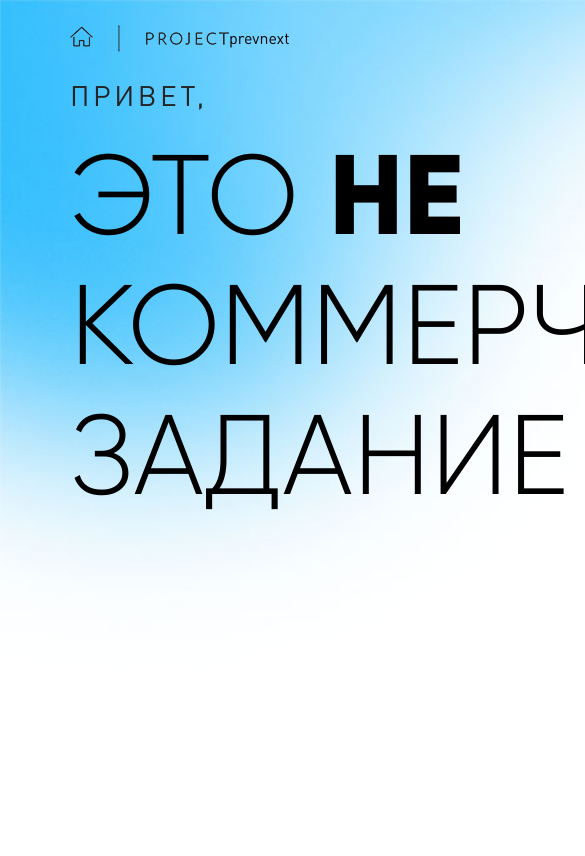
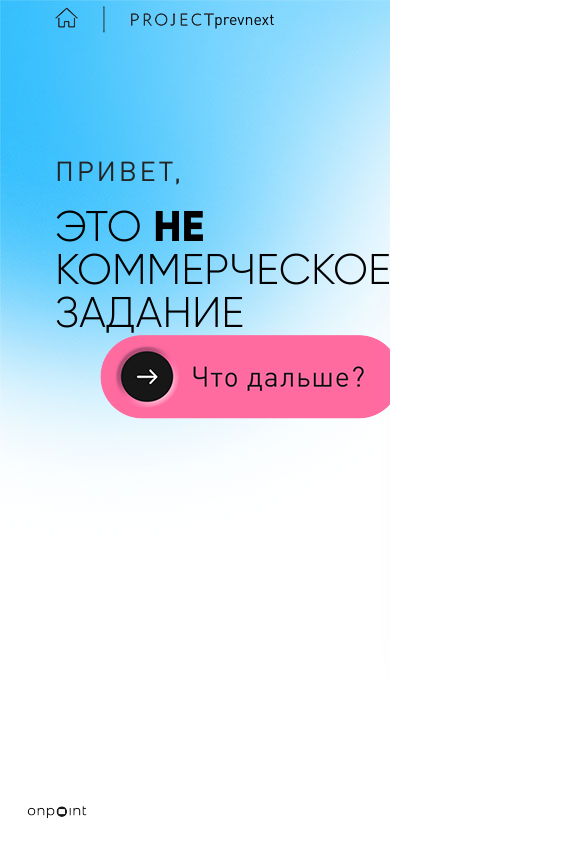
Before and after one commit to skunk3r/onpoint, a React app: page / in a window 390 px wide. Shown: the top 856 px of the page, 585 px wide, since content can reach past the window. Built offline with nearby package versions, Linux system fonts and the light colour scheme.

Commit message:
feat: Добавить touch свайп и добавить адаптивности

```diff
--- a/public/index.html
+++ b/public/index.html
@@ -2,7 +2,7 @@
 <html lang="en">
 <head>
 	<meta charset="UTF-8">
-	<meta name="viewport" content="width=device-width, initial-scale=1.0">
+	<meta name="viewport" content="width=device-width, initial-scale=1">
 	<title>onpoint</title>
 	<link rel="icon" href="favicon.ico" type="image/x-icon">
 </head>
--- a/src/App.js
+++ b/src/App.js
@@ -4,6 +4,7 @@ import Header from './components/Header.js'
 import Info from './components/Info.js'
 import BottlePage from './components/BottlePage.js'
 import Modal from './components/Modal.js'
+import Footer from './components/Footer.js'
 
 export default function App() {
 
@@ -15,7 +16,7 @@ export default function App() {
 	}
 
 	let margin = 0;
-	let width = 1600;
+	let width = 100;
 	let pages = 3;
 	let backgroundPos = 0;
 	let backgroundXMax = 3209;
@@ -38,22 +39,53 @@ export default function App() {
 		}
 
 		document.body.style.backgroundPositionX = backgroundPos + 'px';
-		element.style.marginLeft = margin + 'px';
+		element.style.marginLeft = margin + '%';
 	}, [])
 
 	let eventStart;
 	let eventEnd
 
-	const onDown = useCallback((event) => {
+	const onTouchStart = useCallback((event) => {
+		eventStart = event.touches[0].clientX;
+	}, [])
+
+	const onTouchEnd = useCallback((event) => {
+		eventEnd = event.changedTouches[0].clientX;
+		if (eventEnd - eventStart > document.documentElement.clientWidth * 0.15) swipe(documentWrapper.current, 'right')
+			else if (eventStart - eventEnd > document.documentElement.clientWidth * 0.15) swipe(documentWrapper.current, 'left');
+	}, [])
+
+	useEffect(() => {
+		addListeners()
+	}, [])
+
+	const addListeners = useCallback(() => {
+		document.addEventListener('touchstart', onTouchStart);
+		document.addEventListener('touchend', onTouchEnd);
+	}, [])
+
+	const removeListeners = useCallback(() => {
+		document.removeEventListener('touchstart', onTouchStart);
+		document.removeEventListener('touchend', onTouchEnd);
+	}, [])
+
+	/*const onDown = useCallback((event) => {
 		event.preventDefault()
 
 		eventStart = event.clientX;
+		document.addEventListener('pointermove', onMove);
+	}, [])
+
+	const onMove = useCallback((event) => {
+		event.preventDefault();
 	}, [])
 
 	const onUp = useCallback((event) => {
 		eventEnd = event.clientX;
 		if (eventEnd - eventStart > document.documentElement.clientWidth * 0.15) swipe(documentWrapper.current, 'right')
 			else if (eventStart - eventEnd > document.documentElement.clientWidth * 0.15) swipe(documentWrapper.current, 'left');
+
+		document.removeEventListener('pointermove', onMove);
 	}, [])
 
 	useEffect(() => {
@@ -69,7 +101,7 @@ export default function App() {
 	const removeListeners = useCallback(() => {
 		document.removeEventListener('pointerdown', onDown);
 		document.removeEventListener('pointerup', onUp);
-	}, [])
+	}, [])*/
 
 	return (
 		<div id='wrapper'>
@@ -88,6 +120,9 @@ export default function App() {
 				<BottlePage onClick={toggleModal}/>
 
 			</div>
+
+			<Footer />
+
 		</div>
 	)
 }
--- /dev/null
+++ b/src/bottle-page.css
@@ -0,0 +1,183 @@
+#bottle-div {
+	background: url('../src/assets/img/bottle.png') no-repeat transparent;
+	background-size: cover;
+	z-index: 12;
+	min-width: 242px;
+	margin-top: 80px;
+	min-height: 688px;
+	height: auto;
+}
+
+.flex-box {
+	height: 100%;
+	margin-left: 60px;
+}
+
+.details-boxes {
+	margin-top: 10%;
+	margin-right: 10%;
+}
+
+.details-box {
+	padding: 50px 45px 45px;
+	background: #fff;
+	border-radius: 40px;
+	font-size: 1.45em;
+	box-shadow: 0 0 60px -5px #cbccde;
+}
+
+.details-box.first {
+	position: relative;
+	left: -50px;
+	min-width: 200px;
+	max-width: 425px;
+	width: 70%;
+}
+
+.details-box.second {
+	min-width: 150px;
+	margin-bottom: 10%;
+}
+
+#details-button {
+	min-width: 150px;
+	border: none;
+	background: transparent;
+	cursor: pointer;
+}
+
+#details-button > img {
+	width: 100%;
+}
+
+.icon {
+	position: absolute;
+	width: 72px;
+	height: 65px;
+	top: -36px;
+	z-index: 5;
+}
+
+.icon.second {
+	left: 50px;
+}
+
+#modal {
+	position: absolute;
+	width: 100%;
+	height: 100%;
+	margin-left: -55px;
+	background: rgba(91, 103, 120, 0.7);
+	z-index: 11;
+	animation: show 0.5s;
+}
+
+.brand {
+	font-family: 'Gilroy Regular';
+	font-size: 9.3vw;
+	position: relative;
+	letter-spacing: 9px;
+	left: -7px;
+	margin: 0;
+	line-height: 1;
+	margin-bottom: 27px;
+	color: #242424;
+}
+
+@keyframes show {
+	0% {
+		opacity: 0;
+	}
+
+	100% {
+		opacity: 1;
+	}
+}
+
+@keyframes show-list {
+	0% {
+		opacity: 0;
+	}
+
+	100% {
+		opacity: 1;
+	}
+}
+
+#modal-body {
+	display: flex;
+	background: rgba(255, 255, 255, 1);
+	border-radius: 40px;
+	height: auto;
+	min-width: 600px;
+	margin-top: 110px;
+	margin-left: 155px;
+	margin-right: 5%;
+	padding-top: 45px;
+	position: relative;
+}
+
+.animation-box > h2, .animation-box > .brand, #list-container {
+	opacity: 0;
+	animation: 0.3s 0.3s forwards show;
+}
+
+.animation-box {
+	margin-left: 202px;
+	margin-right: 50px;
+}
+
+.modal-header {
+	justify-content: space-between;
+}
+
+#list {
+	opacity: 0;
+	animation: 0.3s forwards show-list;
+}
+
+#modal-body ul li {
+	margin-bottom: 23px;
+	font-size: 1.6em;
+}
+
+#modal-body li p:not(.numbering) {
+	color: #2e2e2e
+}
+
+#pagination {
+	display: flex;
+	flex-flow: row;
+	align-items: center;
+	justify-content: space-between;
+	width: 90px;
+	margin: 50px 0 35px 0;
+}
+
+#pagination > button > img {
+	width: 9px;
+	height: 16px;
+}
+
+.numbering {
+	font-family: 'Gilroy ExtraBold';
+	color: #8cc9e8;
+	margin-bottom: 15px;
+}
+
+.prev-button {
+	margin-right: 7px;
+}
+
+.next-button {
+	margin-left: 7px;
+}
+
+.close-button {
+	position: absolute;
+	top: 40px;
+	right: 40px;
+	width: 36px;
+	height: 36px;
+	z-index: 9;
+}
--- /dev/null
+++ b/src/components/Footer.js
@@ -0,0 +1,12 @@
+import React from 'react'
+
+export default function Footer() {
+	return (
+		<footer>
+			<img
+				src="../../src/assets/img/footer.png"
+				alt="onpoint"
+				onClick={(e) => e.preventDefault()} />
+		</footer>
+	)
+}
--- a/src/components/Hello.js
+++ b/src/components/Hello.js
@@ -2,7 +2,7 @@ import React from 'react'
 
 export default function Hello({elem, swipe}) {
 	return (
-		<div className='content'>
+		<div className='content mg-top'>
 			<h2>Привет,</h2>
 			<h1 className='title'>
 				Это <strong>не</strong> <br />коммерческое <br />задание
--- a/src/components/Info.js
+++ b/src/components/Info.js
@@ -1,13 +1,53 @@
-import React, {useRef, useEffect, useCallback} from 'react'
+import React, {useRef, useEffect, useCallback, useState} from 'react'
 
 export default function Info() {
 
 	const refSlider = useRef(null);
 	const refThumb = useRef(null);
+	const refCutter = useRef(null);
 	const refInfo = useRef(null);
-	let shiftY, coef;
+	const coef = useRef(null);
+	const [resize, setResize] = useState(null);
 
-	const onPointerMove = useCallback((event) => {
+	let shiftY;
+
+	const onTouchMove = useCallback((event) => {
+		let botBorder = refSlider.current.offsetHeight - refThumb.current.offsetHeight + 1;
+		let newPosY = event.target === refSlider.current ?
+		event.touches[0].clientY - refSlider.current.getBoundingClientRect().top - refThumb.current.offsetHeight / 2 :
+		event.touches[0].clientY - shiftY - refSlider.current.getBoundingClientRect().top;
+
+		newPosY = newPosY < -1 ? -1 : newPosY;
+		newPosY = newPosY > botBorder ? botBorder : newPosY;
+		refThumb.current.style.top = newPosY + 'px';
+
+		refInfo.current.style.marginTop = - newPosY * coef.current + 'px';
+	}, [])
+
+	const sliderOnTouchStart = useCallback((event) => {
+		if (event.target != refSlider.current) return;
+
+		refInfo.current.style.transition = 'all, 0.3s';
+		refThumb.current.style.transition = 'top, 0.3s';
+		refThumb.current.addEventListener('transitionend', removeTransition);
+
+		onTouchMove(event);
+	}, [])
+
+	const thumbOnTouchStart = useCallback((event) => {
+		removeTransition();
+
+		shiftY = event.touches[0].clientY - refThumb.current.getBoundingClientRect().top;
+
+		document.addEventListener('touchmove', onTouchMove);
+
+		document.ontouchend = function() {
+			document.removeEventListener('touchmove', onTouchMove);
+			document.ontouchend = null;
+		}
+	}, [])
+
+	/*const onPointerMove = useCallback((event) => {
 		let botBorder = refSlider.current.offsetHeight - refThumb.current.offsetHeight + 1;
 		let newPosY = event.target === refSlider.current ?
 		event.clientY - refSlider.current.getBoundingClientRect().top - refThumb.current.offsetHeight / 2 :
@@ -17,7 +57,7 @@ export default function Info() {
 		newPosY = newPosY > botBorder ? botBorder : newPosY;
 		refThumb.current.style.top = newPosY + 'px';
 
-		refInfo.current.style.marginTop = - newPosY * coef + 'px';
+		refInfo.current.style.marginTop = - newPosY * coef.current + 'px';
 	}, [])
 
 	const sliderOnPointerDown = useCallback((event) => {
@@ -33,7 +73,6 @@ export default function Info() {
 
 	const thumbOnPointerDown = useCallback((event) => {
 		event.preventDefault();
-
 		removeTransition();
 
 		shiftY = event.clientY - refThumb.current.getBoundingClientRect().top;
@@ -41,52 +80,81 @@ export default function Info() {
 		document.addEventListener('pointermove', onPointerMove);
 
 		document.onpointerup = function() {
-	    	document.removeEventListener('pointermove', onPointerMove);
-	    	document.onpointerup = null;
- 		}
-	}, [])
+			document.removeEventListener('pointermove', onPointerMove);
+			document.onpointerup = null;
+		}
+	}, [])*/
 
 	function removeTransition() {
 		refThumb.current.style.transition = '';
 		refInfo.current.style.transition = '';
 	}
 
-	function calculateCoef() {
-		let textCutter = document.querySelector('#info-cutter');
+	useEffect(() => throttler(), []);
 
-		return ((info.scrollHeight - (textCutter.clientHeight - 30)) / (slider.offsetHeight - thumb.offsetHeight + 2));
-	}
+	const throttler = useCallback(() => {
 
-	useEffect(() => coef = calculateCoef(), []);
+		function calculateCoef() {
+			return (
+			(refInfo.current.scrollHeight - (refCutter.current.clientHeight - 30)) /
+			(refSlider.current.offsetHeight - refThumb.current.offsetHeight + 2)
+			)
+		}
+
+		coef.current = calculateCoef();
+
+		window.addEventListener("resize", resizeThrottler, false);
+
+		let resizeTimeout;
+
+		function resizeThrottler() {
+
+			if (!resizeTimeout ) {
+				resizeTimeout = setTimeout(function() {
+					resizeTimeout = null;
+					coef.current = calculateCoef();
+					onResize();
+				}, 66);
+			}
+		}
+
+	}, [])
+
+	const onResize = useCallback(() => {
+		let oldPosY = refThumb.current.getBoundingClientRect().top - refSlider.current.getBoundingClientRect().top;
+
+		refInfo.current.style.marginTop = - oldPosY * coef.current + 'px';
+	}, [])
 
 	return (
-		<div className='content'>
+		<div className='content mg-top'>
 			<h2>Текст сообщения</h2>
-			<div className='flex-row mg-top'>
-				<div id='slider' ref={refSlider} onPointerDown={sliderOnPointerDown}>
-					<div id='thumb' ref={refThumb} onPointerDown={thumbOnPointerDown}></div>
+			<div className='flex-row info-box'>
+				<div id='slider' ref={refSlider} /*onPointerDown={sliderOnPointerDown}*/ onTouchStart={sliderOnTouchStart}>
+					<div id='thumb' ref={refThumb} /*onPointerDown={thumbOnPointerDown}*/ onTouchStart={thumbOnTouchStart}></div>
 				</div>
 				<div id='info-container'>
-					<div id='info-cutter'>
-						<p id='info' ref={refInfo}><b>Сперматозоид</b> (от др.-греч. σπέρμα род. п. σπέρματος здесь «сперма»
+					<div id='info-cutter' ref={refCutter}>
+						<p id='info' ref={refInfo}>
+							<b>Сперматозоид</b> (от др.-греч. σπέρμα род. п. σπέρματος здесь «сперма»
 							+ ζωή «жизнь» + εδος «вид, облик», лат. spermatozoon, spermium) —
 							мужская половая клетка (гамета) размножающихся посредством
 							оогамии организмов.<br />
-							Сперматозоиды обычно обладают способностью к активному дви-
-							жению и служат для оплодотворения женской гаметы — яйцеклетки.
+							Сперматозоиды обычно обладают способностью к активному движению
+							и служат для оплодотворения женской гаметы — яйцеклетки.
 							Обычно они значительно меньше яйцеклеток, поскольку не содержат
-							столь значительного количества цитоплазмы и производятся орга-
-							низмом одновременно в значительном количестве.<br />
+							столь значительного количества цитоплазмы и производятся организмом
+							одновременно в значительном количестве.<br />
 							Типичное строение сперматозоида отражает форму общего предка
-							животных и грибов: одноклеточный ядерный организм, передвига-
-							ющийся за счёт жгутика в задней части, используя его подобно
-							хвосту. Обширная группа происходящих от него организмов вклю-
-							чает в себя животных, большинство грибов и некоторые группы
+							животных и грибов: одноклеточный ядерный организм, передвигающийся
+							за счёт жгутика в задней части, используя его подобно
+							хвосту. Обширная группа происходящих от него организмов включает
+							в себя животных, большинство грибов и некоторые группы
 							протистов и называется кланом заднежгутиковых. Большинство
 							других эукариот со жгутиками имеют их в передней части.<br />
-							В широком смысле слова по традиции сперматозоидами иногда на-
-							зывают мужские половые клетки также у растений, к ним применя-
-							ют также термины спермии или антерозоиды (их применяют также
+							В широком смысле слова по традиции сперматозоидами иногда называют
+							мужские половые клетки также у растений, к ним применяют
+							также термины спермии или антерозоиды (их применяют также
 							к традиционно сближавшимся с растениями грибам).<br />
 							<br />
 							<a href='https://ru.wikipedia.org/wiki/сперматозоид'>https://ru.wikipedia.org/wiki/сперматозоид</a>
--- a/src/index.js
+++ b/src/index.js
@@ -1,4 +1,5 @@
 import './styles.css';
+import './bottle-page.css'
 import React from 'react';
 import ReactDOM from 'react-dom';
 import App from './App.js'
--- a/src/styles.css
+++ b/src/styles.css
@@ -1,5 +1,6 @@
 @import '~normalize.css';
 @import 'assets/fonts/fonts.css';
+@import './bottle-page.css';
 
 * {
 	margin: 0;
@@ -10,11 +11,10 @@
 
 body {
 	font-family: 'DIN Pro', sans-serif;
-	height: 1000px;
 	background: url(assets/img/bg2.jpg) no-repeat;
-	background-size: cover;
-	transition: background .75s;
-	overflow: hidden;
+	transition: background .9s;
+	overflow-x: hidden;
+	height: auto;
 }
 
 h1, h2 {
@@ -22,10 +22,10 @@ h1, h2 {
 }
 
 h2 {
-	font-size: 28px;
+	font-size: 1.7em;
 	text-transform: uppercase;
 	margin-bottom: 20px;
-	letter-spacing: 3.5px;
+	letter-spacing: 0.1em;
 	color: #242424;
 }
 
@@ -47,6 +47,7 @@ button {
 	border: none;
 	outline: none;
 	background: transparent;
+	cursor: pointer;
 }
 
 img {
@@ -54,14 +55,14 @@ img {
 }
 
 #wrapper {
+	padding-left: 55px;
+	overflow: hidden;
 }
 
 #flex-wrapper {
 	display: inline-flex;
 	flex-flow: row;
-	height: 100%;
-	margin-top: 7.5%;
-	padding-top: 50px;
+	width: 300%;
 	transition: all .5s;
 }
 
@@ -69,14 +70,21 @@ header {
 	display: flex;
 	justify-content: space-between;
 	position: fixed;
-	width: 40%;
+	width: 20%;
 	height: 27px;
-	margin-top: 25px;
-	margin-left: 70px;
 	z-index: 10;
+	margin-top: 1.5%;
+}
+
+footer {
+	position: fixed;
+	left: 7%;
+	bottom: 3%;
+	z-index: 13;
 }
 
 header > img {
+	width: 159px;
 	height: 27px;
 }
 
@@ -85,22 +93,22 @@ area {
 }
 
 .content {
-	width: 1460px;
-	margin: 0 70px;
+	width: 100%;
+	height: auto;
 }
 
 .title {
 	font-family: 'Gilroy Light', sans-serif;
-	font-size: 113px;
+	font-size: 11vw;
+	line-height: 1;
 	text-transform: uppercase;
 	margin: 0;
+	word-break: break-all;
 }
 
 #whats-next-button {
-	border: none;
-	background: transparent;
-	cursor: pointer;
-	margin: 0 45px;
+	width: 301px;
+	margin-left: 45px;
 }
 
 .flex-row {
@@ -117,14 +125,25 @@ area {
 	position: relative;
 }
 
+.info-box {
+	margin-top: 50px;
+	margin-bottom: 3%;
+	height: 455px;
+}
+
 .mg-top {
-	margin-top: 60px;
+	margin-top: 155px;
 }
 
 #info-container {
+	display: flex;
+	flex-flow: column;
+	justify-content: center;
+	align-items: center;
 	position: relative;
-	width: 810px;
-	height: 465px;
+	width: 85%;
+	min-width: 400px;
+	max-width: 900px;
 	background-color: #fff;
 	border: 1px solid white;
 	border-radius: 40px;
@@ -132,14 +151,14 @@ area {
 }
 
 #info-cutter {
-	margin: 34px;
-	height: 400px;
+	height: 80%;
+    width: 90%;
 	overflow: hidden;
+	margin-top: 15px;
 }
 
 #info {
-	font-family: 'DIN Pro', sans-serif;
-	font-size: 23px;
+	font-size: 1.45em;
 	line-height: 1.35em;
 	margin-top: 1px;
     overflow: hidden;
@@ -152,19 +171,19 @@ area {
 #transparent-border {
 	position: absolute;
 	bottom: 0;
-	height: 60px;
+	height: 15%;
 	width: 100%;
-	background: linear-gradient(to bottom, rgba(255,255,255,0) 0%, rgba(255,255,255,0.8) 50%, rgba(255,255,255,1) 100%);
+	background: linear-gradient(to bottom, rgba(255,255,255,0) 0%, rgba(255,255,255,0.8) 30%, rgba(255,255,255,1) 100%);
 	border-bottom-right-radius: 40px;
 	border-bottom-left-radius: 40px;
 }
 
 #slider {
 	width: 5px;
-	height: 463px;
 	background-color: #000;
 	border-radius: 3px;
-	margin-right: 50px;
+	margin-right: 4%;
+	margin-left: 11px;
 }
 
 #thumb {
@@ -175,168 +194,3 @@ area {
 	height: 108px;
 	background: url(assets/img/thumb.png) no-repeat;
 }
-
-#bottle {
-	position: relative;
-	top: -88px;
-	margin-right: 75px;
-	z-index: 12;
-}
-
-.brand {
-	font-family: 'Gilroy Regular';
-	font-size: 7em;
-	position: relative;
-	letter-spacing: 9px;
-	left: -6px;
-	margin: 0;
-	line-height: 1;
-	margin-bottom: 27px;
-	color: #242424;
-}
-
-.details-boxes {
-	margin-top: 75px;
-}
-
-.details-box {
-	padding: 50px;
-	background: #fff;
-	border-radius: 40px;
-	font-size: 1.5em;
-	box-shadow: 0 0 60px -5px #cbccde;
-}
-
-.details-box.first {
-	position: relative;
-	left: -50px;
-	width: 340px;
-	margin-right: 40px;
-}
-
-.details-box.second {
-	width: 290px;
-}
-
-#details-button {
-	border: none;
-	background: transparent;
-	cursor: pointer;
-}
-
-#details-button > img {
-	width: 275px;
-}
-
-.icon {
-	position: absolute;
-	width: 72px;
-	height: 65px;
-	top: -36px;
-	z-index: 5;
-}
-
-.icon.second {
-	left: 50px;
-}
-
-#modal {
-	position: absolute;
-	width: 100%;
-	height: 100%;
-	background: rgba(91, 103, 120, 0.7);
-	z-index: 11;
-	animation: show 0.5s;
-}
-
-@keyframes show {
-	0% {
-		opacity: 0;
-	}
-
-	100% {
-		opacity: 1;
-	}
-}
-
-@keyframes show-list {
-	0% {
-		opacity: 0;
-	}
-
-	100% {
-		opacity: 1;
-	}
-}
-
-#modal-body {
-	display: flex;
-	background: rgba(255, 255, 255, 1);
-	border-radius: 40px;
-	height: 595px;
-	margin-top: 7.5%;
-	margin-left: 200px;
-	margin-right: 60px;
-	padding-top: 50px;
-	padding-left: 187px;
-	position: relative;
-}
-
-.animation-box {
-	opacity: 0;
-	animation: 0.3s 0.3s forwards show;
-}
-
-.modal-header {
-	justify-content: space-between;
-}
-
-#list {
-	opacity: 0;
-	animation: 0.3s forwards show;
-}
-
-#modal-body ul li {
-	margin-bottom: 25px;
-	font-size: 1.5em;
-}
-
-#modal-body li p:not(.numbering) {
-	color: #2e2e2e
-}
-
-#pagination {
-	display: flex;
-	flex-flow: row;
-	align-items: center;
-	justify-content: space-between;
-	width: 90px;
-	margin-top: 50px;
-}
-
-#pagination > button > img {
-	width: 9px;
-	height: 16px;
-}
-
-.numbering {
-	font-family: 'Gilroy ExtraBold';
-	color: #8cc9e8;
-	margin-bottom: 15px;
-}
-
-.prev-button {
-	margin-right: 7px;
-}
-
-.next-button {
-	margin-left: 7px;
-}
-
-.close-button {
-	position: absolute;
-	top: 40px;
-	right: 40px;
-	width: 36px;
-	height: 36px;
-}
```
Also changed, not shown: src/components/BottlePage.js (+4 -8 lines), src/components/Modal.js (+5 -3 lines), src/assets/img/bg.jpg (deleted), src/assets/img/footer.png (added).
